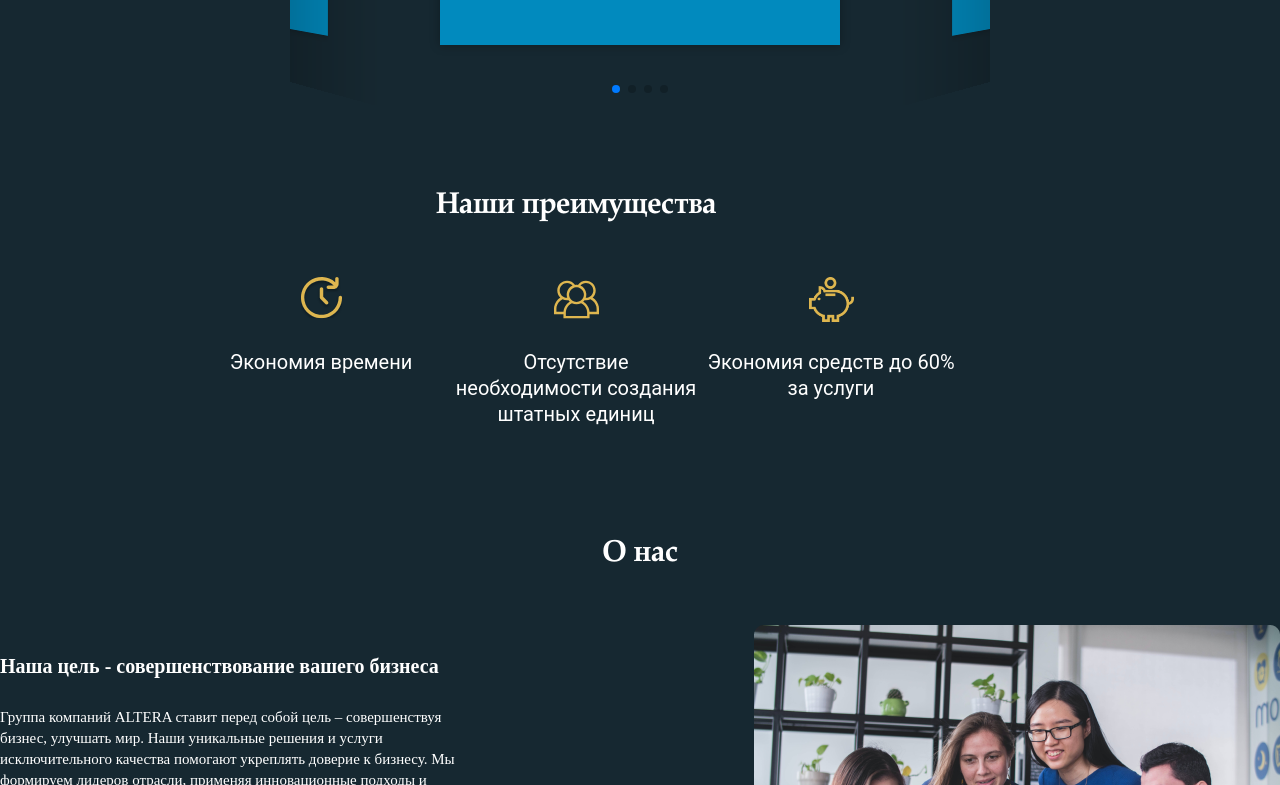
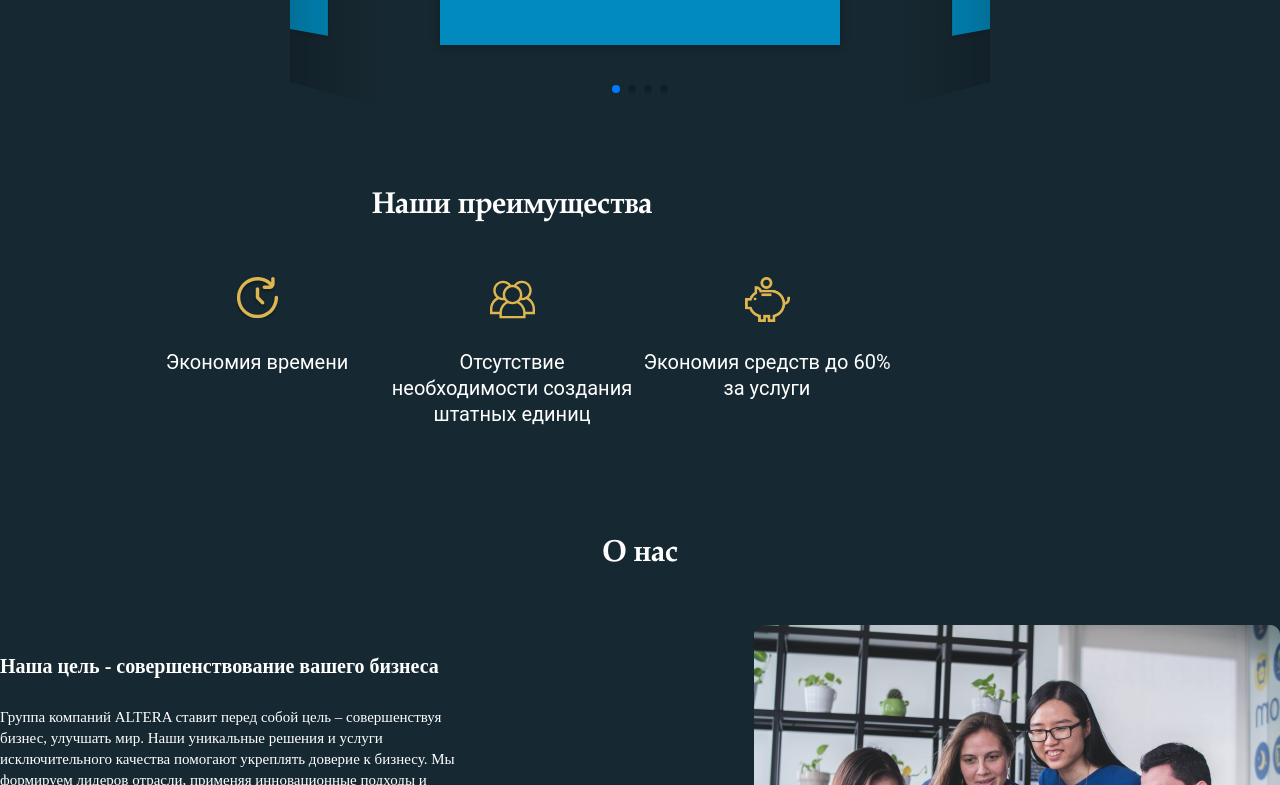
Before and after one commit to marinaKuschenkoo/altera-react, a React (Create React App) app: page /cases in a window 1280 px wide. Shown: the part 2235-3020 px from the top of the page. Built offline with nearby package versions, Linux system fonts and the light colour scheme.

Commit message:
мелкие изменения по адаптиву

```diff
--- a/src/blocks/footer/footer.css
+++ b/src/blocks/footer/footer.css
@@ -4,9 +4,9 @@
     justify-content: space-around;
     margin-top: 80px;
     margin-bottom: 80px;
-    max-width: 96vw;
+    /*max-width: 96vw;*/
 }
-@media (max-width:500px) {
+@media (min-width:500px) {
     .footer{
         max-width: 95vw;
     }
--- a/src/blocks/info/__place/info__place.css
+++ b/src/blocks/info/__place/info__place.css
@@ -13,6 +13,11 @@
       max-width: 900px;
     }
   }
+  @media (max-width: 915px){
+    .info__place{
+      max-width: 87vw;
+    }
+  }
   @media (max-width: 780px){
     .info__place{
       max-width: 780px;
@@ -20,6 +25,7 @@
       flex-direction: column;
     }
   }
+
   @media (max-width: 500px){
     .info__place{
       max-width: 425px;
--- a/src/blocks/main/__text/main__text.css
+++ b/src/blocks/main/__text/main__text.css
@@ -2,8 +2,8 @@
     display: flex;
     flex-direction: column;
 }
-@media (max-width: 1024px){
+/*@media (max-width: 1024px){
     .main__text{
         max-width: 95vw;
       }
-}
+}*/
--- a/src/blocks/pluses/pluses.css
+++ b/src/blocks/pluses/pluses.css
@@ -2,10 +2,10 @@
     display: flex;
     flex-direction: column;
     align-items: center;
-    max-width: 90vw;
+   /* max-width: 90vw;*/
   }
-  @media (max-width: 1024px){
+  @media (min-width: 500px){
     .pluses{
-      max-width: 90vw;
+      max-width: 80vw;
     }
   }
```
